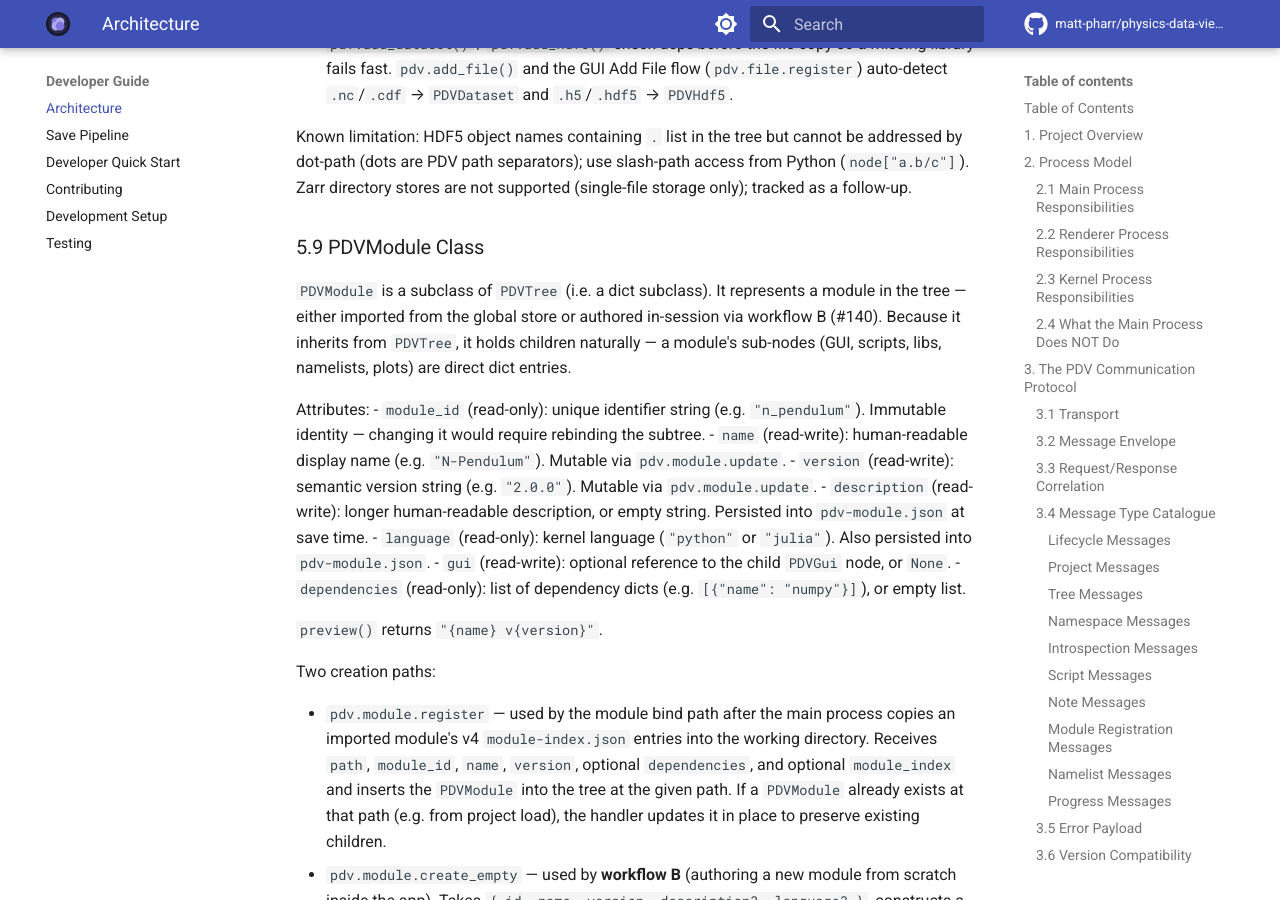
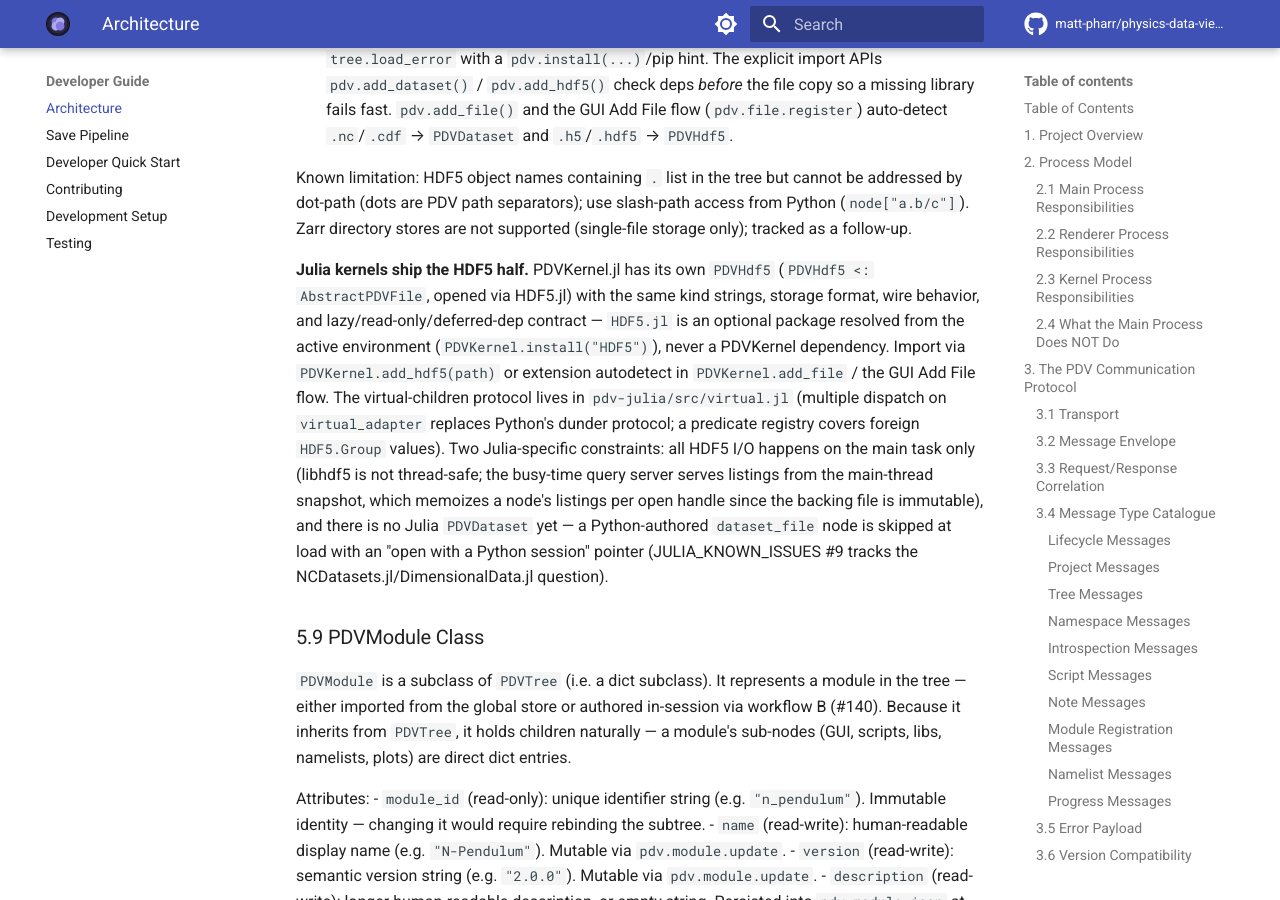
Before and after one commit to matt-pharr/physics-data-viewer, an MkDocs documentation site: the page built from docs/developer/architecture.md, in a window 1280 px wide and 900 px high, scrolled down 22810 px. Built offline with MkDocs 1.6.1 and Material for MkDocs 9.7.7, drawn with Linux system fonts in a browser that asks for light colours; comment, search, counter and statistics services are not loaded; the version menu is left out; some of the changed text lies outside the part shown.

Commit message:
feat(julia): PDVHdf5 lazy HDF5 tree nodes for the Julia kernel
Julia half of the #352 data-nodes feature (Python parity):

- virtual.jl: virtual-children protocol — virtual_adapter multiple
  dispatch for PDV-owned types, predicate registry for foreign
  HDF5.Group/File values, invokelatest on all foreign calls for
  post-require world-age safety
- PDVHdf5 <: AbstractPDVFile: I/O-free construction, lazy read-only
  open with recorded open_error short-circuit (close = retry path),
  dep check naming PDVKernel.install("HDF5"), slash-path getindex/keys,
  deepcopy drops the handle, duplicate closes before the UUID swap
- Call-site conversions: handle_tree_list gate + tree.load_error,
  _list_container_nodes adapter enumeration (parent_is_opaque,
  overrides, per-child has_children), _resolve_nested adapter descent,
  query-cache walk with per-open-handle listing memoization (immutable
  backing file; unreadable nodes skip their subtree, never the rebuild)
- Same wire strings as Python (hdf5_file/hdf5_group/hdf5_dataset,
  format "hdf5", numpy-style dtype previews); Python dataset_file
  nodes load-skip with an "open with a Python session" pointer
- add_hdf5 + extension autodetect in add_file/file.register;
  HDF5.Dataset default plot handler (100 MB cap) and complex Re/Im
  Makie handlers (labeled lines / dual heatmaps with own colorbars)
- Tests: 5 new testsets (627 total green); HDF5 in [extras] +
  [targets].test. Integration suite 17/17 against a real IJulia kernel.
- Docs: ARCHITECTURE §5.8.1/§5.14/§3.4 (incl. the §10.5.14/§10.6.5
  default-packages paragraphs for the follow-up commit),
  JULIA_KNOWN_ISSUES #9, PLANNED_FEATURES parity paragraph

Co-Authored-By: Claude Fable 5 <noreply@anthropic.com>
Claude-Session: https://claude.ai/code/session_01HcHknCABN5nZ4XdzFzTNSh

```diff
--- a/ARCHITECTURE.md
+++ b/ARCHITECTURE.md
@@ -250,7 +250,7 @@ These are read-only and served both on the main comm channel and the QueryServer
 | `pdv.namelist.read.response` | kernel → app | Parsed namelist data. |
 | `pdv.namelist.write` | app → kernel | Write structured data back to a `PDVNamelist` backing file. Payload: `{ tree_path, data }`. |
 | `pdv.namelist.write.response` | kernel → app | Confirms write success. |
-| `pdv.file.register` | app → kernel | Register a file-backed tree node (`PDVNamelist`, `PDVLib`, `PDVDataset`, `PDVHdf5`, or `PDVFile`). Payload: `{ tree_path, filename, node_type, name?, module_id?, source_rel_path? }`. `node_type` is one of `"namelist"`, `"lib"`, `"dataset_file"`, `"hdf5_file"`, or `"file"` (default); with `"file"`, NetCDF/HDF5 extensions auto-detect to the typed data nodes (§5.8.1). `source_rel_path` is set by the module bind path and by `tree:createLib` / `tree:createScript` / `tree:createGui` when the target lives inside a known module alias; see §5.13. |
+| `pdv.file.register` | app → kernel | Register a file-backed tree node (`PDVNamelist`, `PDVLib`, `PDVDataset`, `PDVHdf5`, or `PDVFile`). Payload: `{ tree_path, filename, node_type, name?, module_id?, source_rel_path? }`. `node_type` is one of `"namelist"`, `"lib"`, `"dataset_file"`, `"hdf5_file"`, or `"file"` (default); with `"file"`, NetCDF/HDF5 extensions auto-detect to the typed data nodes (§5.8.1). Julia kernels support the HDF5 half only — `"hdf5_file"` and `.h5`/`.hdf5` autodetect map to Julia's `PDVHdf5`; `.nc` stays a plain `PDVFile` (no Julia `PDVDataset` yet). `source_rel_path` is set by the module bind path and by `tree:createLib` / `tree:createScript` / `tree:createGui` when the target lives inside a known module alias; see §5.13. |
 | `pdv.file.register.response` | kernel → app | Confirms file registration with resulting path. |
 
 #### Progress Messages
@@ -676,6 +676,8 @@ Notes are created via `pdv.note.register` (app → kernel) which creates a `PDVN
 
 Known limitation: HDF5 object names containing `.` list in the tree but cannot be addressed by dot-path (dots are PDV path separators); use slash-path access from Python (`node["a.b/c"]`). Zarr directory stores are not supported (single-file storage only); tracked as a follow-up.
 
+**Julia kernels ship the HDF5 half.** PDVKernel.jl has its own `PDVHdf5` (`PDVHdf5 <: AbstractPDVFile`, opened via HDF5.jl) with the same kind strings, storage format, wire behavior, and lazy/read-only/deferred-dep contract — `HDF5.jl` is an optional package resolved from the active environment (`PDVKernel.install("HDF5")`), never a PDVKernel dependency. Import via `PDVKernel.add_hdf5(path)` or extension autodetect in `PDVKernel.add_file` / the GUI Add File flow. The virtual-children protocol lives in `pdv-julia/src/virtual.jl` (multiple dispatch on `virtual_adapter` replaces Python's dunder protocol; a predicate registry covers foreign `HDF5.Group` values). Two Julia-specific constraints: all HDF5 I/O happens on the main task only (libhdf5 is not thread-safe; the busy-time query server serves listings from the main-thread snapshot, which memoizes a node's listings per open handle since the backing file is immutable), and there is no Julia `PDVDataset` yet — a Python-authored `dataset_file` node is skipped at load with an "open with a Python session" pointer (JULIA_KNOWN_ISSUES #9 tracks the NCDatasets.jl/DimensionalData.jl question).
+
 ### 5.9 PDVModule Class
 
 `PDVModule` is a subclass of `PDVTree` (i.e. a dict subclass). It represents a module in the tree — either imported from the global store or authored in-session via workflow B (#140). Because it inherits from `PDVTree`, it holds children naturally — a module's sub-nodes (GUI, scripts, libs, namelists, plots) are direct dict entries.
@@ -795,13 +797,14 @@ The file layout mirrors `pdv-python` one-to-one (`tree.jl`, `serialization.jl`,
 | Script loading | fresh `importlib` module per run | fresh anonymous `Module` + `Base.include` per run, lib-module exports brought into scope with `using` |
 | Module libs | lib dirs inserted into `sys.path`; entry point imported | lib files `include`d into `Main`; `reload_libs` re-includes (the `importlib.reload` analog) |
 | Double-click handlers | `@pdv.handle(Class)` registry + `__pdv_handle__` dunder | methods on the `pdv_handle(obj, path, tree)` generic function (multiple dispatch) + `register_handler` for foreign types |
-| Default double-click handlers | `default_handlers.py`, lazily gated on `sys.modules` (ndarray → plot, Series/DataFrame → `.plot()`, DataArray → `.plot()`) | `default_handlers.jl`, lazily gated on `Base.loaded_modules` (numeric Vector → `lines`, Matrix → `heatmap` via the loaded Makie backend, Makie `Figure`/`FigureAxisPlot` → `display`, `DataFrame` → `display`); Makie figures also gain a lazy `pdv_digest` hashing the rendered pixels so figure digests survive save/load |
+| Default double-click handlers | `default_handlers.py`, lazily gated on `sys.modules` (ndarray → plot, complex arrays → Re/Im split, Series/DataFrame → `.plot()`, DataArray → `.plot()`, `h5py.Dataset` → materialize under a 100 MB cap + array logic) | `default_handlers.jl`, lazily gated on `Base.loaded_modules` (numeric Vector → `lines`, Matrix → `heatmap` via the loaded Makie backend; complex Vector → labeled Re/Im `lines` + `axislegend`, complex Matrix → side-by-side Re/Im `heatmap` panels each with its own `Colorbar`; `HDF5.Dataset` → materialize under the same 100 MB cap + array logic; Makie `Figure`/`FigureAxisPlot` → `display`, `DataFrame` → `display`); Makie figures also gain a lazy `pdv_digest` hashing the rendered pixels so figure digests survive save/load |
 | Custom serializers | `pdv.register_serializer` + `__pdv_format__`/`__pdv_serialize__`/`__pdv_deserialize__` dunders | `register_serializer` + `pdv_format`/`pdv_serialize`/`pdv_deserialize` method protocol |
 | Data formats | ndarray → `.npy`, other data → pickle (`format: "pickle"`) | numeric `Array` → `.npy` (numpy-compatible via NPZ), other data → `Serialization` (`format: "jls"`); scripts/libs are `jl_script`/`jl_lib` |
 | Inline-JSON admission | JSON round-trips Python's str/int/float/bool/None/list/dict faithfully, so anything JSON-encodable inlines | only the JSON-native **fixed point** inlines — `nothing`, `Bool`, `Int64`, finite `Float64`, strings, `Vector{Any}`, `Dict{String,Any}` of the same. Anything narrower or typed (`Int32`, `Float32`, `BitVector`, `Vector{String}`, `Dict{String,Int}`) persists as `.jls`: a JSON reload would widen/retype it silently with an unchanged digest (the checksum feeds numbers width-insensitively), invisible until a strict type annotation MethodErrors (PR #347 review) |
 | Checksum | XXH3-128; unknown values digest via pickled bytes (pickle's memo table handles cyclic objects) | SHA-256 truncated to 128 bits (opaque to the app; same Merkle feeding scheme); unknown structs digest via a cycle-guarded structural field walk (name-based type tags, name-only functions, `Ptr` by type) with a feed budget — exhaustion or a walk error falls back to `Serialization` bytes. Keeps digests round-trip stable for Dict-bearing structs (Julia Dicts rehash on deserialize) and terminates on cyclic GUI objects like Makie figures |
 | Sequence keys in dot-paths | 0-based (`tree["xs.0"]`), negative from end | 1-based (`tree["xs.1"]`), negative from end |
 | Results-bundle display | plain dicts expand as `mapping` nodes | plain Dicts *and* NamedTuples expand as `mapping` nodes (field-name keys, read-only children, dot-path navigable); NamedTuples persist as one `.jls` leaf for type fidelity (§7.2) |
+| Lazy data-file nodes (§5.8.1) | `PDVDataset` (xarray/NetCDF, kind `dataset_file`) + `PDVHdf5` (h5py, kind `hdf5_file`); virtual children via `pdv/virtual.py` dunders + predicate registry | `PDVHdf5` via HDF5.jl (optional package, never a PDVKernel dep; kind/format strings identical); virtual children via `virtual.jl` (`virtual_adapter` multiple dispatch + predicate registry); all HDF5 I/O main-task only, busy-time listings served from the query-cache snapshot with per-open-handle memoization; no `PDVDataset` yet — Python `dataset_file` nodes are skipped at load with an "open with a Python session" pointer (JULIA_KNOWN_ISSUES #9) |
 | Interrupt-safety heal | n/a (no threaded-region counter) | an IJulia **posterror** hook releases leaked `jl_in_threaded_region` increments (Base's `threading_run` lacks try/finally, so interrupting an `@threads` loop otherwise poisons every later `@threads :static` in the session). The heal counts `threading_run` frames in the cell's `InterruptException` backtrace and releases exactly that many — the value is a counter, and a blind clear would underflow it while a background task's live `@threads` legitimately holds an increment |
 | Package installs | `pdv.install()` → `uv add` (uv-mode only) | `PDVKernel.install()` → `Pkg.add` into the active environment — the per-project environment in pkg mode (§10.6), the user's default environment in shared mode |
 | Per-project environments | uv-managed venv from `pyproject.toml` + `uv.lock` (§10.5) | Pkg-managed project from `Project.toml` + `Manifest.toml` (§10.6); activation via `JULIA_PROJECT`, no venv analog — packages live in the shared depot |
@@ -1729,6 +1732,8 @@ PDV never parses or resolves dependency constraints itself — everything is del
 
 A user-level setting (Settings → Python) holds a list of PEP 508 dependency specs. It is consulted **only** at new-project creation (§10.5.8), where it seeds the initial `[project].dependencies` of the generated `pyproject.toml` — via the New Project dialog's Initial-packages field, which prefills from this list so users can drop entries per project. Editing the list later never retroactively changes an existing project — once created, a project owns its own dependency set. The out-of-the-box default is `numpy, matplotlib, xarray, netcdf4, h5py`: the data stack is included so the lazy data-file nodes (§5.8.1) work in fresh projects without a manual install, and users who don't want it delete the entries in the dialog or trim the setting.
 
+The Julia sibling is `defaultJuliaPackages`, consulted only by the New Julia Project dialog (§10.6.5) with the same prefill/removability semantics. Its out-of-the-box default is `CairoMakie, HDF5`: a Makie backend so the default double-click plot handlers render instead of printing a load-a-backend notice, and HDF5.jl so `PDVHdf5` nodes open. (CairoMakie's first-ever install precompiles for a few minutes behind the standard environment overlay; the compiled cache is shared across projects per depot.)
+
 #### 10.5.15 Python Version Acquisition
 
 If the pinned version (`.python-version` / `--python`) names an interpreter uv cannot find, `uv sync` downloads one automatically as part of environment materialization — uv's default behavior, which PDV does not override. The download streams through the same blocking environment-setup modal as the rest of the sync, and the New Project dialog notes next to the version dropdown that missing versions are downloaded automatically. Downloaded interpreters land in uv's standard location (§10.5.6) and are shared with any system `uv`, so the tens-of-megabytes cost is paid once per machine per version.
@@ -1818,7 +1823,7 @@ As with uv mode, no `interpreter_path` is recorded for `mode: "pkg"`: the Julia
 Clicking **New Julia Project** opens the New Julia Project dialog — the Julia sibling of §10.5.8's, with two differences. First, there is no uv/shared mode fork to offer: §10.6.1's additivity means every new Julia project is pkg-mode, so the dialog carries only the two uv-parity fields. Second, the version choice is juliaup-driven (§10.7.5) rather than uv-driven:
 
 - **Julia version** — a dropdown over `SUPPORTED_JULIA_VERSIONS` (`julia-versions.ts`, the sibling of `python-versions.ts`; its floor tracks pdv-julia's `julia` compat bound). Installed juliaup channels are marked with their exact version (the juliaup default channel's minor is preselected); missing minors read "will be downloaded". On Create, `kernels.start` makes the requested minor launchable **before** the kernel spawns via `ensureJuliaVersionReady` (juliaup-runner.ts): `juliaup add <minor>` when no installed channel provides it, then the §10.7.4 PDVKernel/IJulia install into that version's default environment when needed — both streamed into the launch overlay, the uv "downloaded automatically" experience. The ready channel's real binary becomes the session's `JULIA_PATH` (no separate shim pass needed). When juliaup is not installed, the version field collapses to a pointer at the §10.7.5 one-click bootstrap and the launch uses the configured runtime.
-- **Initial packages** — package names (with optional REPL-style `Name@version` pins, translated to `Pkg.PackageSpec` exactly like `PDVKernel.install`). They ride the §10.6.6 environment subprocess: a new project with packages runs `Pkg.add([...])` instead of the bare no-op instantiate, recording them into the fresh `Project.toml` while the kernel boots.
+- **Initial packages** — package names (with optional REPL-style `Name@version` pins, translated to `Pkg.PackageSpec` exactly like `PDVKernel.install`), prefilled from the user-level `defaultJuliaPackages` list (the §10.5.14 sibling; out-of-the-box `CairoMakie, HDF5` so the default double-click plot handlers and PDVHdf5 nodes work in fresh projects — users delete entries in the dialog or trim the setting). They ride the §10.6.6 environment subprocess: a new project with packages runs `Pkg.add([...])` instead of the bare no-op instantiate, recording them into the fresh `Project.toml` while the kernel boots.
 
 The main process then creates the fresh working directory, writes an empty `Project.toml`, and launches the kernel with `JULIA_PROJECT` set. The environment subprocess's `VERSION` print is what stamps `julia_version` into the manifest on first save. The project reaches the manifest as `mode: "pkg"` on first save.
 
```
Also changed, not shown: JULIA_KNOWN_ISSUES.md (+8 -6 lines), PLANNED_FEATURES.md (+1 -1 lines), 12 other files.
